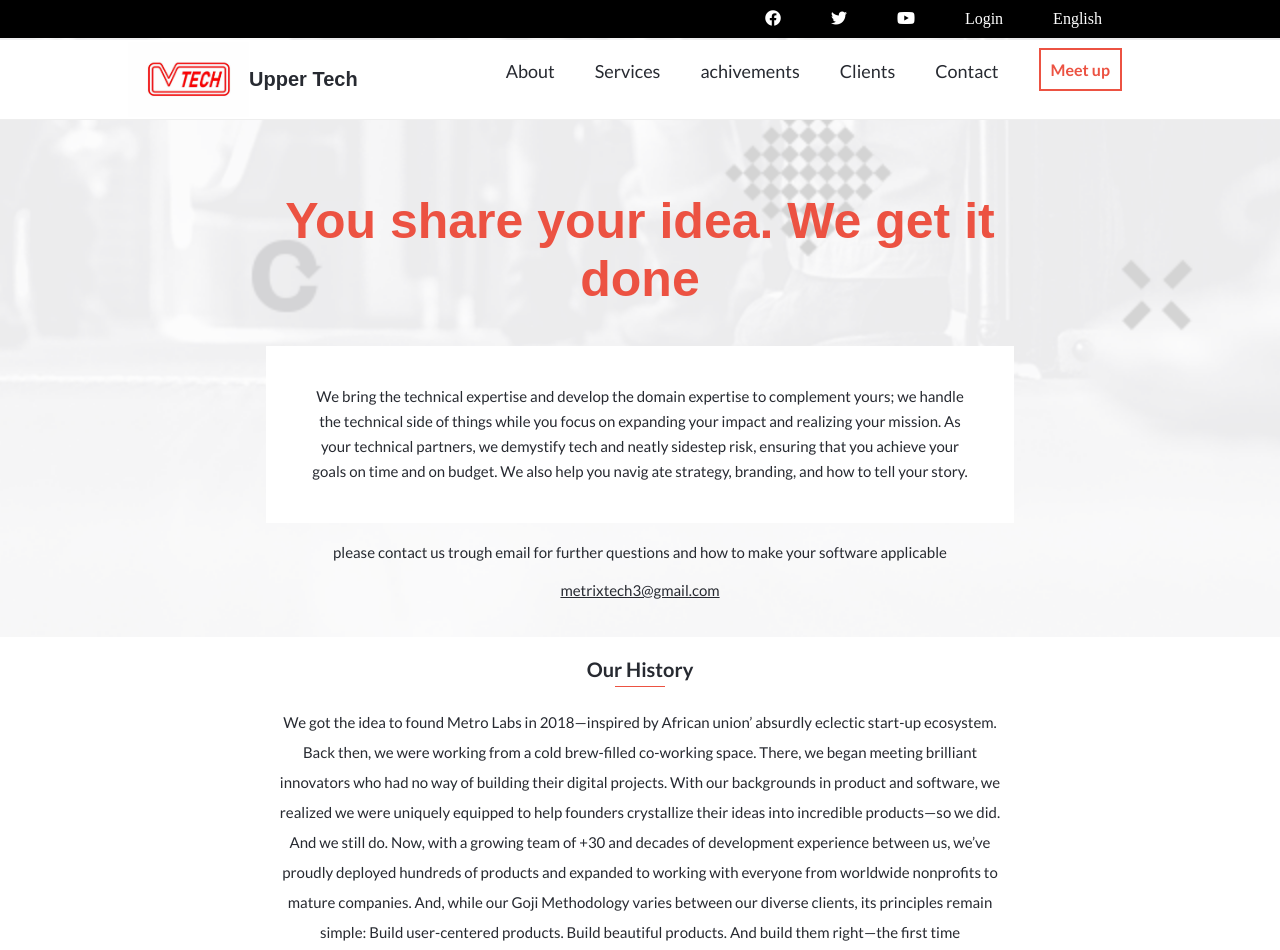
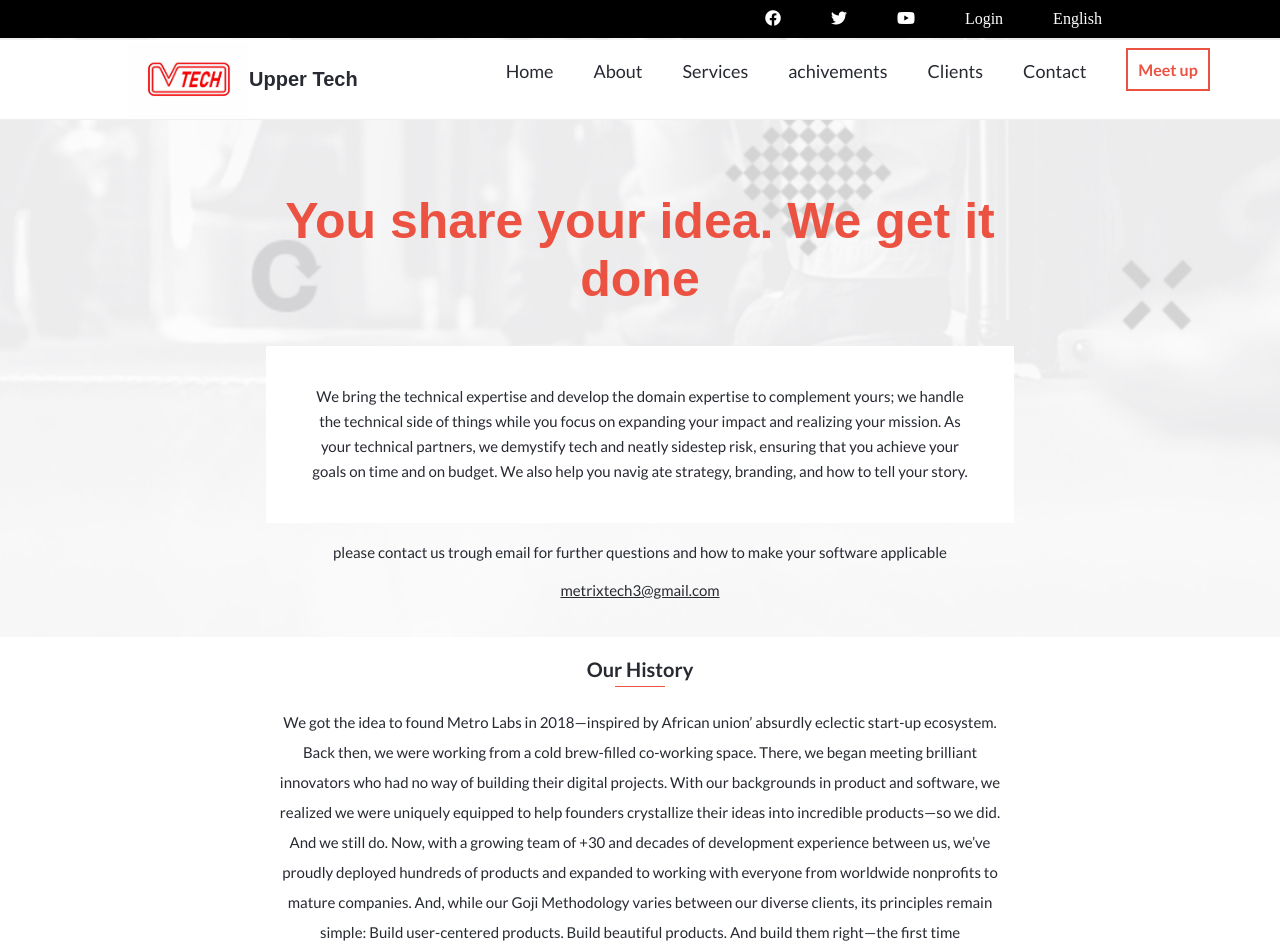
Before and after one commit to worashf/research-center-website, a website: page about.html in a window 1280 px wide. Shown: the top 950 px of the page. Drawn offline with Linux system fonts and the light colour scheme; a web font is replaced by a local one.

Commit message:
add home link

```diff
--- a/about.html
+++ b/about.html
@@ -29,6 +29,8 @@
         </a>
             <nav>
                 <ul class="main-nav hide-menu" id="main-nav" >
+
+                    <li class="nav-item"><a href="index.html" class="nav-link">Home </a></li>
                     <li class="nav-item"><a href="about.html" class="nav-link">About </a></li>
                     <li class="nav-item"><a href="#" class="nav-link">Services</a></li>
                     <li class="nav-item"><a href="#" class="nav-link">achivements</a></li>
```
